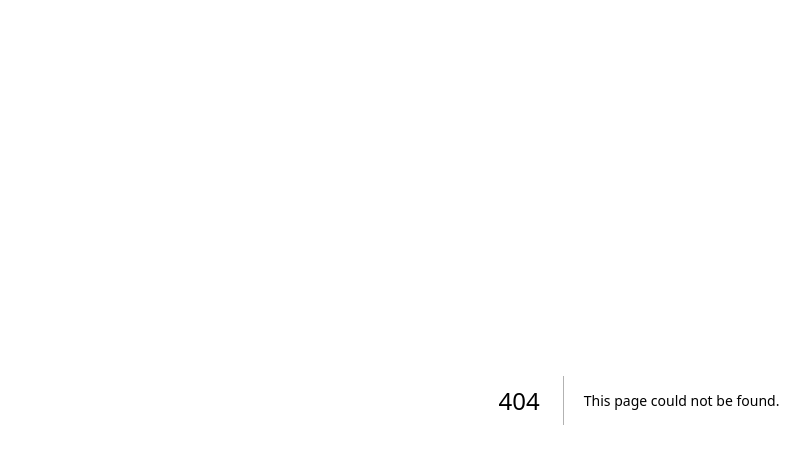
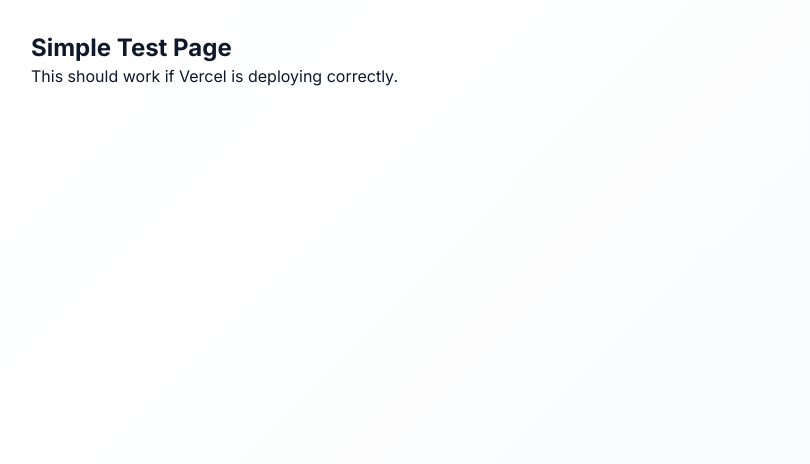
Before and after one commit to larbito/bulkimageenhancer, a Next.js app in the folder frontend/: page /simple-test in a window 1280 px wide. Before the commit this address had no page. Shown: the top 464 px of the page, without its empty margins (1-811 px from the left). Built offline with nearby package versions, Linux system fonts and the light colour scheme.

Commit message:
test: add simple test page

```diff
--- /dev/null
+++ b/frontend/app/simple-test/page.tsx
@@ -0,0 +1,8 @@
+export default function SimpleTestPage() {
+  return (
+    <div className="p-8">
+      <h1 className="text-2xl font-bold">Simple Test Page</h1>
+      <p>This should work if Vercel is deploying correctly.</p>
+    </div>
+  );
+}
```
